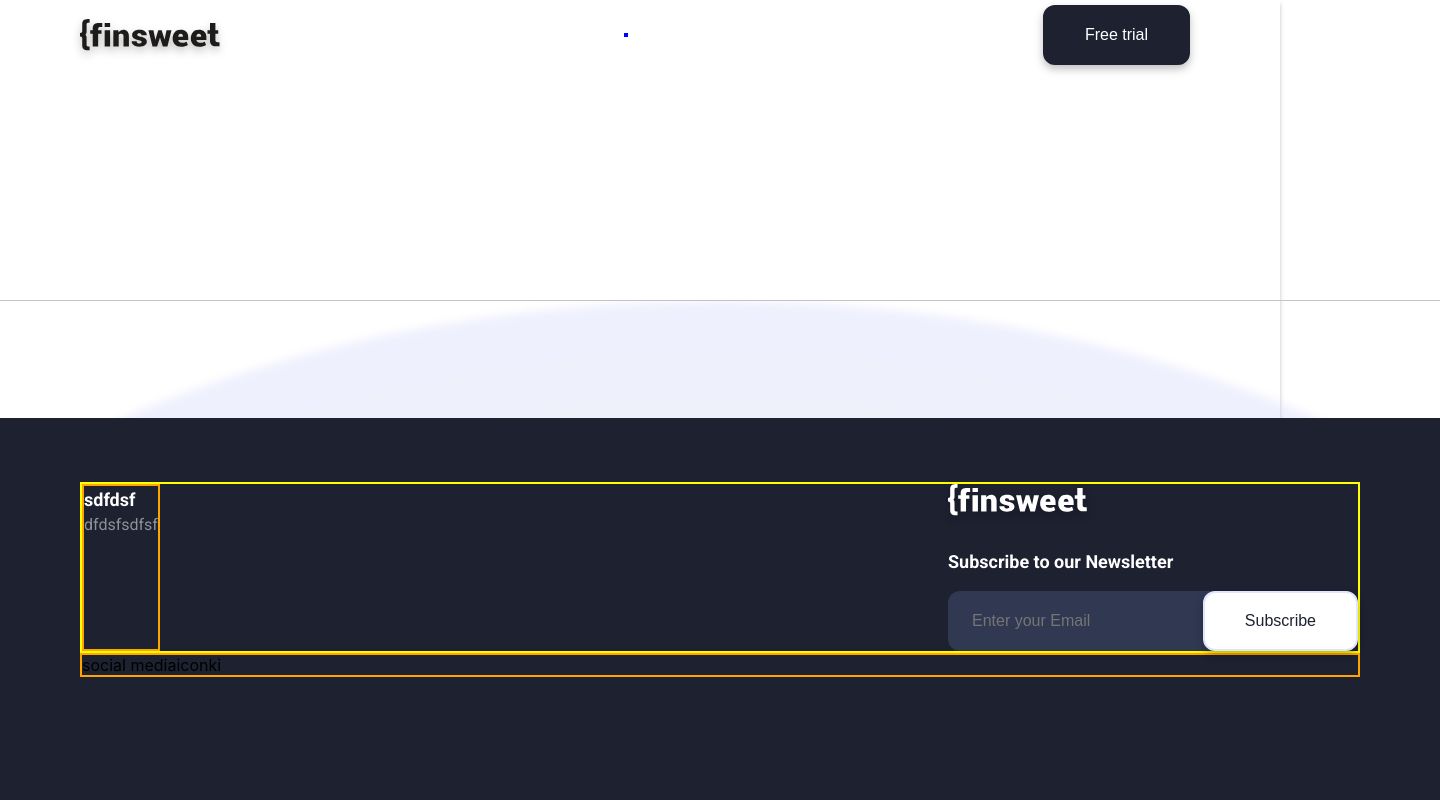
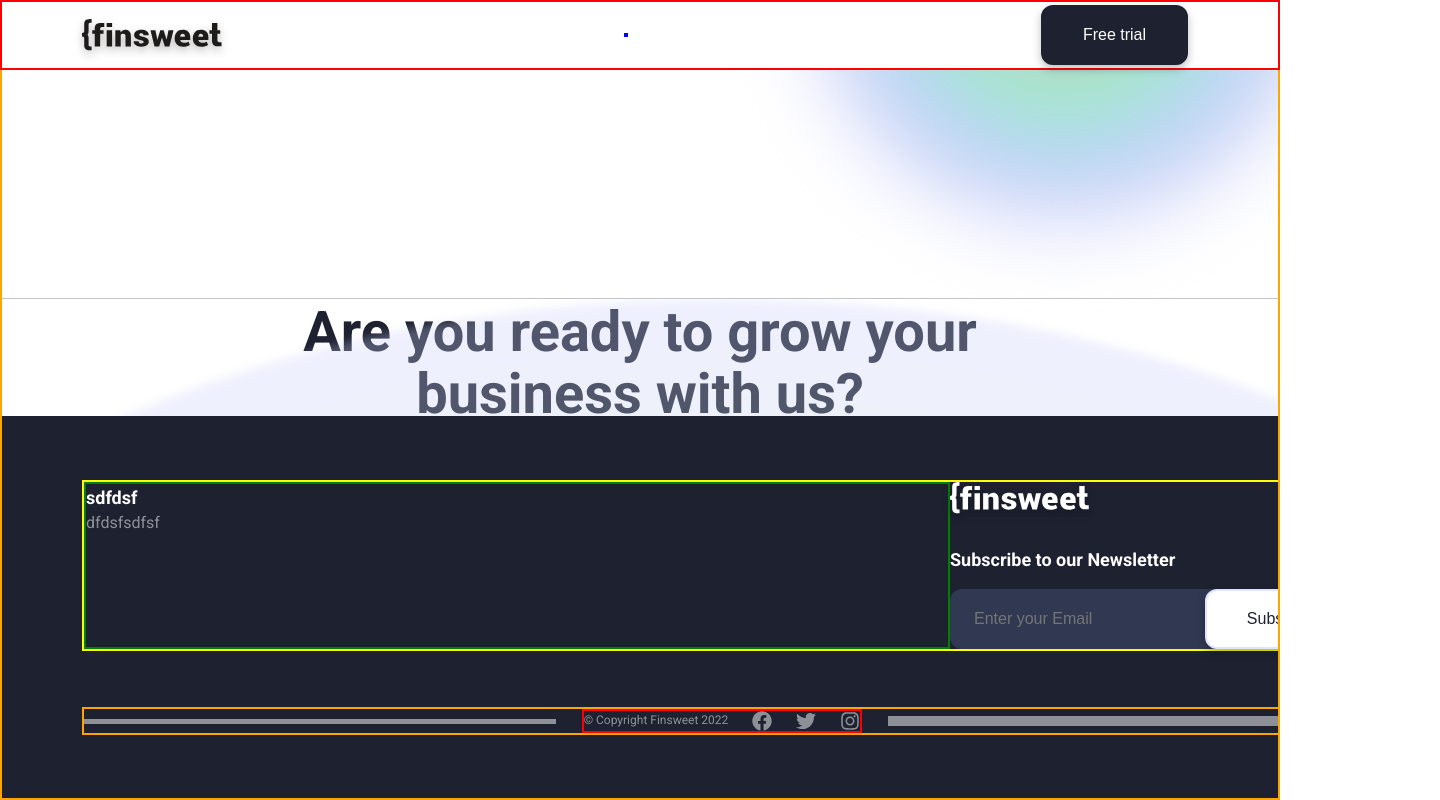
Before and after one commit to F-Agata/finsweet, a Next.js app: page / in a window 1280 px wide. Shown: the whole page, 1440 px wide, since content can reach past the window. Built offline with nearby package versions, Linux system fonts and the light colour scheme.

Commit message:
footer wip

```diff
--- a/components/footer/Footer.js
+++ b/components/footer/Footer.js
@@ -2,11 +2,14 @@ import React  from "react";
 import styled, { css } from "styled-components";
 
 import Logo from "../Logo";
+import IconsFooterPart from "./IconsFooterPart";
 import InputFooterPart from "./InputFooterPart"
 import OneColumn from "./OneColumn";
 
 import Box from '../../styles/Box'
 import TitleAndText from "../../styles/TitleAndText";
+
+
 
 const Footer = () => {
     // useEffect(()=>{console.log(iconClosed)},[])
@@ -27,37 +30,35 @@ const Footer = () => {
 
             <Box position={'absolute'}
                           top={117}
-                          width={1440}
+                          maxWidth={1440}
+                          width={'100%'}
                           minHeight={383}
-                          p={'64px 80px 64px 80px'}
+                          p={{_: '34px 40px 34px 40px', tablet: '64px 80px 64px 80px', }}
                           bg={'colorPrimary'}
-                          // display={'flex'}
-                          // flexDirecrion={'column'}
+                          display={'flex'}
+                          flexDirection={'column'}
+                          justifyContent={'space-between'}
             >
                 <Box width={'100%'}
                     display={'flex'}
                     justifyContent={'space-between'}
+                    flexDirection={{_: 'column', tablet: 'row', }}
                     border={'yellow 2px solid'}
                 >
-                  <Box border={'orange 2px solid'}>
+                  <Box border={'green 2px solid'}
+                       flexGrow={{_: '0', tablet: '1', }}
+                  >
                     <OneColumn/>
                   </Box>
-                  <Box >
-                    <Logo color={'Light'}/>
+                  <Box pt={{_: '20px', tablet: '0px', }} >
+                    <Logo color={'Light'} />
                     <Box >
                        <TitleAndText variant={'title5'} color={"colorWhite"} mt={32} mb={16}>Subscribe to our Newsletter</TitleAndText>
                        <InputFooterPart/>
                     </Box>
                    </Box>
                 </Box>
-                <Box border={'orange 2px solid'}
-                     width={'100%'}
-                     display={'flex'}>
-                    <Box height={1} bg={"colorWhite"} opacity={'50%'}>  </Box>
-                    <Box> social media </Box>
-                    <Box> iconki </Box>
-                    <Box height={1} bg={"colorWhite"} opacity={'50%'}>  </Box>
-                </Box>
+                <IconsFooterPart/>
             </Box>
         </Box>
     );
@@ -69,9 +70,11 @@ const BoxStyledGradient = styled(Box)`
   //border: 2px solid grey;
     position: absolute;
     top: 0px;
+    left: 50%;
+    transform: translate(-50%, 0);
     width: 1977px;
     height: 1154px;
-    margin-left: -269px;
+    //margin-left: -269px;
     opacity:30%;
     border-radius:50%;
     background: ${props => props.theme.gradients.gradientBlur};
--- /dev/null
+++ b/components/footer/IconsFooterPart.js
@@ -0,0 +1,67 @@
+import React  from "react";
+import styled, { css } from "styled-components";
+
+
+import Box from "../../styles/Box";
+import TitleAndText from "../../styles/TitleAndText";
+import {FaFacebook, FaInstagram, FaTwitter} from "react-icons/fa";
+
+const IconsFooterPart = () => {
+
+    return (
+        <Box mt={5}
+             border={'orange 2px solid'}
+             display={'flex'}
+             justifyContent={'space-between'}
+             alignItems={{_: 'space-between', tablet: 'center', }}
+             width={'100%'}
+             alignSelf={'flex-end'}
+             flexDirection={{_: 'column', tablet: 'row', }}
+
+             >
+            <Box width={{_: '100%', tablet: '37%', }}
+                 bg={'colorWhite'}
+                 opacity={"50%"}
+                 height={5} />
+            <Box
+                width={{_: '100%', tablet: '22%', }}
+                 display={'flex'}
+                 justifyContent={'space-between'}
+                border={'red 2px solid'}
+            >
+                <TitleAndText fontSize={'12px'}
+                              lineHeight={'18px'}
+                              color={'colorWhite'}
+                              opacity={"50%"}
+                > © Copyright Finsweet 2022 </TitleAndText>
+                <StyledFaFacebook/>
+                <StyledFaTwitter/>
+                <StyledFaInstagram/>
+            </Box>
+            <Box width={{_: '100%', tablet: '37%', }}
+                 bg={'colorWhite'}
+                 opacity={"50%"}
+                 height={10} />
+        </Box>
+    );
+}
+
+export default IconsFooterPart;
+
+const StyledFaFacebook = styled(FaFacebook)`
+  font-size: 20px;
+  opacity: 50%;
+  color: ${props => props.theme.colors.colorWhite};
+`
+
+const StyledFaTwitter = styled(FaTwitter)`
+  font-size: 20px;
+  opacity: 50%;
+  color: ${props => props.theme.colors.colorWhite};
+`
+
+const StyledFaInstagram = styled(FaInstagram)`
+  font-size: 20px;
+  opacity: 50%;
+  color: ${props => props.theme.colors.colorWhite};
+  `
--- a/components/footer/InputFooterPart.js
+++ b/components/footer/InputFooterPart.js
@@ -2,12 +2,9 @@ import React  from "react";
 import styled, { css } from "styled-components";
 
 import Btn from "../../styles/Btn";
-import TitleAndText from "../../styles/TitleAndText";
 import Box from "../../styles/Box";
 
 const InputFooterPart = () => {
-    // useEffect(()=>{console.log(iconClosed)},[])
-
 
     return (
         <Box display={'flex'} flexDirection={'row'} >
@@ -27,7 +24,7 @@ const InputFooterPart = () => {
                      type={"submit"}
                      ml={0}
                      mr={0}
-                     position={'absolute'}
+                     position={{_: '', tablet: 'absolute', }}
                      right={'0'}
                      zIndex={'2'}
                 >Subscribe</Btn>
@@ -42,14 +39,20 @@ const FormStyledFooter = styled.form`
   //border: crimson 2px solid;
   min-width: 360px;
   display: flex;
-  align-items: center;
+  flex-direction: column;
+  align-items: flex-start;
   position: relative;
+  @media (min-width: 768px) {
+    flex-direction: row;
+    align-items: center;
+  }
+\`
 `
 
 const InputStyledFooter = styled.input`
-    width: 100%;
+    max-width: 90%;
     height: 60px;
-    padding: 16px 177px 16px 22px;
+    padding: 16px 22px 16px 22px;
     border-radius: 12px;
     border: 2px solid;
 
@@ -70,4 +73,8 @@ const InputStyledFooter = styled.input`
   :active {
     //border-color: ${props => props.theme.colors.colorWhite};
   }
+  @media (min-width: 768px) {
+    width: 100%;
+    padding: 16px 177px 16px 22px;
+  }
     `
--- a/components/navigation/Navigation.js
+++ b/components/navigation/Navigation.js
@@ -1,4 +1,4 @@
-import React, { useState, useEffect } from "react";
+import React from "react";
 import styled, { css } from "styled-components";
 
 import Logo from '../Logo'
@@ -27,7 +27,11 @@ const Navigation = () => {
 export default Navigation;
 
 const BoxNavigation = styled(Box)`
-    //border: 2px solid red;
+    border: 2px solid red;
+  position: fixed;
+  top: 0;
+  left: 0;
+  right: 0;
  display: flex;
   justify-content: space-between;
   align-items: center;
@@ -36,9 +40,10 @@ const BoxNavigation = styled(Box)`
  height: 70px;
  padding:  0 80px;
   z-index: 100;
-  position: fixed;
 
   ${({ theme }) => css`
     background-color: ${theme.colors.colorWhite};
   `};
+
 `
+// p={{_: '34px 40px 34px 40px', tablet: '64px 80px 64px 80px', }}
--- /dev/null
+++ b/components/startPage/StartPage.js
@@ -0,0 +1,48 @@
+import React  from "react";
+import styled, { css } from "styled-components";
+import TitleAndText from "../../styles/TitleAndText";
+import Box from "../../styles/Box";
+import Btn from "../../styles/Btn";
+
+
+const StartPage = () => {
+    // useEffect(()=>{console.log(iconClosed)},[])
+
+
+    return (
+        <Box
+            // border={'orange 2px solid'}
+            maxWidth={846}
+            m={'0 auto'}
+            p={'300px 60px 0px 60px'}
+            textAlign={'center'}
+            display={'flex'}
+            flexDirection={'column'}
+            justifyContent={'center'}
+            alignContent={'center'}
+            position={'relative'}
+        >
+            <BoxStyledGradient/>
+            <TitleAndText variant={'title1'} mb={34}>Are you ready to grow your business with us?</TitleAndText>
+            <TitleAndText variant={'textSmall'} mb={42} >Lorem ipsum dolor sit amet, consetetur sadipscing elitr, sed diam nonumy.
+            </TitleAndText>
+            <Btn variant={'dark'}  m={'0 auto'}>View Pricing</Btn>
+        </Box>
+    );
+}
+
+export default StartPage;
+
+const BoxStyledGradient = styled(Box)`
+  position: absolute;
+  top: -50%;
+  left: 70%;
+  width: 510px;
+  height: 510px;
+  ////margin-left: -269px;
+  //opacity:30%;
+  border-radius:50%;
+  background: ${props => props.theme.gradients.gradientBlur};
+  filter: blur(40px);
+  radius: 400px;
+ `
--- a/pages/index.js
+++ b/pages/index.js
@@ -8,6 +8,7 @@ import Box from '../styles/Box'
 
 import Navigation from "../components/navigation/Navigation";
 import Footer from "../components/footer/Footer";
+import StartPage from "../components/startPage/StartPage"
 
 export default function Home() {
     return (
@@ -20,9 +21,11 @@ export default function Home() {
                  bg={'colorWhite'}
                  boxShadow={'0px 4px 4px rgba(0, 0, 0, 0.25)'}
                  overflow={'hidden'}
+                 position={'relative'}
+                border={'orange 2px solid'}
             >
                 <Navigation/>
-                {/*<Header/>*/}
+                <StartPage/>
                 <Footer/>
                 <GoToTopOfPage/>
             </Box>
--- a/styles/Btn.js
+++ b/styles/Btn.js
@@ -1,5 +1,5 @@
 import styled, { css } from "styled-components";
-import { variant, space, position } from "styled-system";
+import { variant, space, position, layout } from "styled-system";
 
 const Btn = styled.button`
   filter: drop-shadow(0px 4px 4px rgba(0, 0, 0, 0.25));
@@ -20,6 +20,7 @@ const Btn = styled.button`
 
   ${space};
   ${position};
+  ${layout};
 
   ${({ theme }) =>
     variant({
--- a/styles/theme/breakpoints.js
+++ b/styles/theme/breakpoints.js
@@ -1,6 +1,6 @@
 const breakpoints = [
   '320px',
-  '360px',
+  '375px',
   '420px',
   '568px',
   '768px',
```
